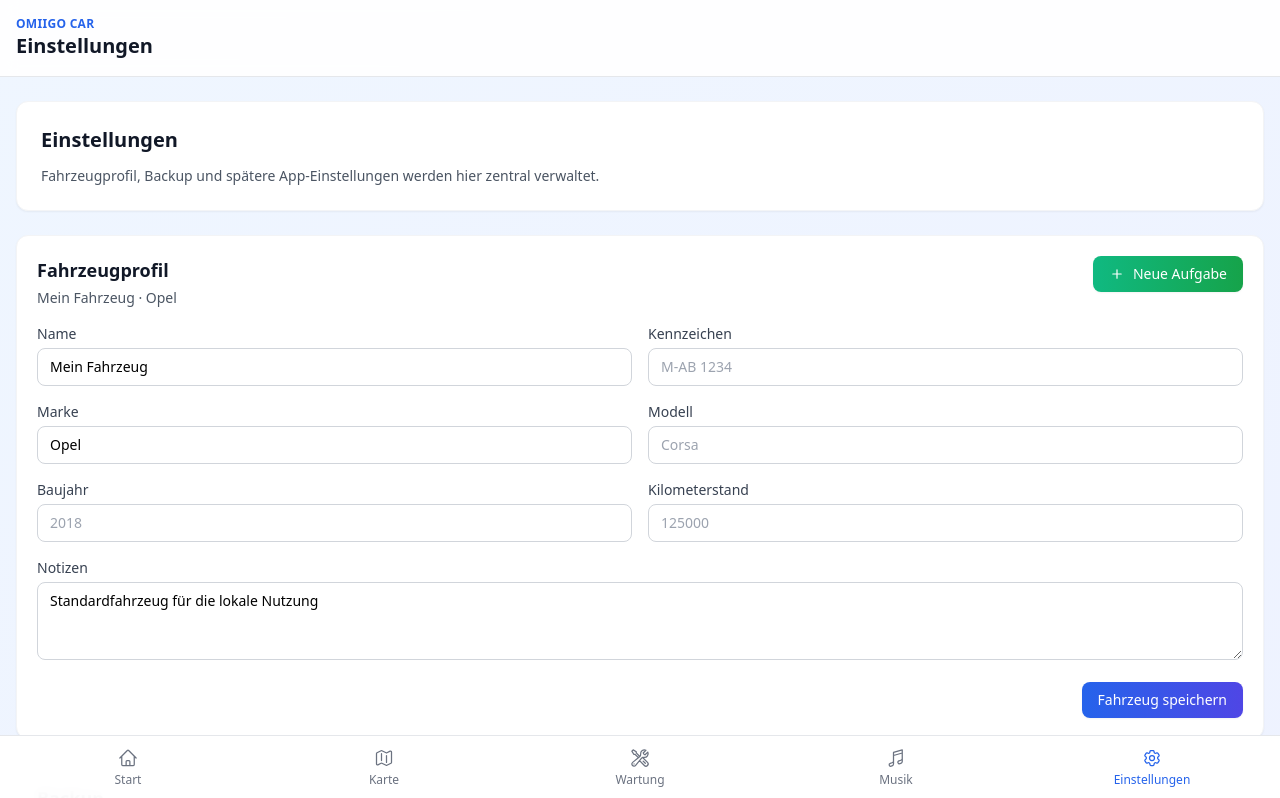
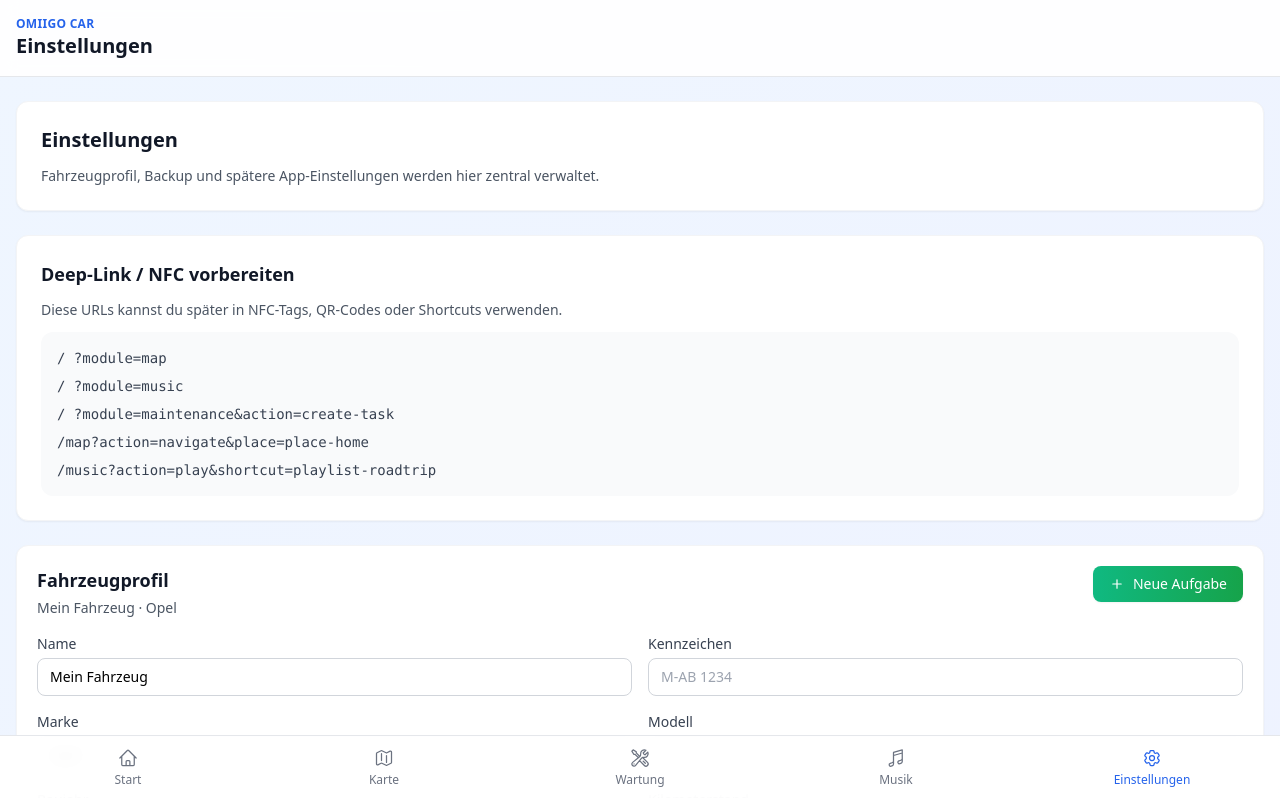
Before and after one commit to azetxxx/opel-check, a Vue app: page /settings in a window 1280 px wide. Shown: the top 798 px of the page. Built offline with nearby package versions, Linux system fonts and the light colour scheme.

Commit message:
feat: add deep link and NFC-ready routing

```diff
--- a/src/pages/HomePage.vue
+++ b/src/pages/HomePage.vue
@@ -8,8 +8,8 @@ import {
   PlusCircleIcon,
   WrenchScrewdriverIcon
 } from '@heroicons/vue/24/outline';
-import { computed } from 'vue';
-import { RouterLink } from 'vue-router';
+import { computed, onMounted } from 'vue';
+import { RouterLink, useRoute, useRouter } from 'vue-router';
 import { useMaintenanceData } from '../composables/useMaintenanceData';
 import { useMaintenanceLogs } from '../composables/useMaintenanceLogs';
 import { usePlaylistShortcuts } from '../composables/usePlaylistShortcuts';
@@ -18,6 +18,10 @@ import { useVehicleProfile } from '../composables/useVehicleProfile';
 import type { NavigationProvider, SavedPlace } from '../types/map';
 import { formatDisplayDate } from '../utils/maintenanceDates';
 import { enrichTasks } from '../utils/maintenanceTasks';
+import { applyRootDeepLinkRedirect } from '../utils/deepLinks';
+
+const route = useRoute();
+const router = useRouter();
 
 const { maintenanceTasks } = useMaintenanceData();
 const { logs } = useMaintenanceLogs();
@@ -98,6 +102,10 @@ const openPlace = (place: SavedPlace) => {
 const openPlaylist = (url: string) => {
   window.open(url, '_blank', 'noopener,noreferrer');
 };
+
+onMounted(() => {
+  applyRootDeepLinkRedirect(route, router);
+});
 </script>
 
 <template>
--- a/src/pages/MaintenancePage.vue
+++ b/src/pages/MaintenancePage.vue
@@ -1,5 +1,6 @@
 <script setup lang="ts">
 import { computed, onErrorCaptured, onMounted, onUnmounted, ref, watch } from 'vue';
+import { useRoute } from 'vue-router';
 import AppHeader from '../components/AppHeader.vue';
 import DashboardOverview from '../components/DashboardOverview.vue';
 import LogModal from '../components/LogModal.vue';
@@ -12,6 +13,8 @@ import { useVehicleProfile } from '../composables/useVehicleProfile';
 import type { MaintenanceTask, TaskGroupKey } from '../types/maintenance';
 import { formatDisplayDate, getCurrentDate, getNextCheckDate, toDateInputValue } from '../utils/maintenanceDates';
 import { buildDefaultCollapsedGroups, enrichTasks, getAutoCollapsedGroups, groupTasksByFrequency } from '../utils/maintenanceTasks';
+
+const route = useRoute();
 
 const { maintenanceTasks, updateTask, saveTask, archiveTask, resetTasks } = useMaintenanceData();
 const { logs, addLog, isLoading, openLogModal } = useMaintenanceLogs();
@@ -102,16 +105,22 @@ watch(groupedTasks, (groups) => {
   collapsedGroups.value = getAutoCollapsedGroups(groups);
 }, { immediate: true });
 
+const openCreateTaskModal = () => {
+  editingTask.value = null;
+  isTaskModalOpen.value = true;
+};
+
+watch(() => route.query.action, (action) => {
+  if (action === 'create-task') {
+    openCreateTaskModal();
+  }
+}, { immediate: true });
+
 onMounted(() => window.addEventListener('keydown', handleKeydown));
 onUnmounted(() => window.removeEventListener('keydown', handleKeydown));
 
 const toggleGroup = (frequency: TaskGroupKey) => {
   collapsedGroups.value[frequency] = !collapsedGroups.value[frequency];
-};
-
-const openCreateTaskModal = () => {
-  editingTask.value = null;
-  isTaskModalOpen.value = true;
 };
 
 const openEditTaskModal = (task: MaintenanceTask) => {
--- a/src/pages/MapPage.vue
+++ b/src/pages/MapPage.vue
@@ -1,9 +1,11 @@
 <script setup lang="ts">
 import { MapPinIcon, PencilSquareIcon, PlusIcon, TrashIcon } from '@heroicons/vue/24/outline';
-import { computed, reactive, ref } from 'vue';
+import { computed, reactive, ref, watch } from 'vue';
+import { useRoute } from 'vue-router';
 import { useSavedPlaces } from '../composables/useSavedPlaces';
 import type { NavigationProvider, SavedPlace } from '../types/map';
 
+const route = useRoute();
 const { places, upsertPlace, removePlace } = useSavedPlaces();
 
 const editingId = ref<string | null>(null);
@@ -79,6 +81,21 @@ const openProvider = (place: SavedPlace, provider: NavigationProvider) => {
 
   window.open(urls[provider], '_blank', 'noopener,noreferrer');
 };
+
+const applyDeepLinkAction = () => {
+  const action = typeof route.query.action === 'string' ? route.query.action : null;
+  const placeId = typeof route.query.place === 'string' ? route.query.place : null;
+  const provider = typeof route.query.provider === 'string' ? route.query.provider as NavigationProvider : null;
+
+  if (action !== 'navigate' || !placeId) return;
+
+  const place = places.value.find((item) => item.id === placeId);
+  if (!place) return;
+
+  openProvider(place, provider && place.providers.includes(provider) ? provider : (place.providers[0] ?? 'google'));
+};
+
+watch(() => route.fullPath, applyDeepLinkAction, { immediate: true });
 </script>
 
 <template>
--- a/src/pages/MusicPage.vue
+++ b/src/pages/MusicPage.vue
@@ -1,9 +1,11 @@
 <script setup lang="ts">
 import { MusicalNoteIcon, PencilSquareIcon, PlusIcon, TrashIcon } from '@heroicons/vue/24/outline';
-import { computed, reactive, ref } from 'vue';
+import { computed, reactive, ref, watch } from 'vue';
+import { useRoute } from 'vue-router';
 import { usePlaylistShortcuts } from '../composables/usePlaylistShortcuts';
 import type { MusicProvider, PlaylistShortcut } from '../types/music';
 
+const route = useRoute();
 const { shortcuts, upsertShortcut, removeShortcut } = usePlaylistShortcuts();
 
 const editingId = ref<string | null>(null);
@@ -61,6 +63,20 @@ const editShortcut = (item: PlaylistShortcut) => {
 const openShortcut = (item: PlaylistShortcut) => {
   window.open(item.url, '_blank', 'noopener,noreferrer');
 };
+
+const applyDeepLinkAction = () => {
+  const action = typeof route.query.action === 'string' ? route.query.action : null;
+  const shortcutId = typeof route.query.shortcut === 'string' ? route.query.shortcut : null;
+
+  if (action !== 'play' || !shortcutId) return;
+
+  const shortcut = shortcuts.value.find((item) => item.id === shortcutId);
+  if (!shortcut) return;
+
+  openShortcut(shortcut);
+};
+
+watch(() => route.fullPath, applyDeepLinkAction, { immediate: true });
 
 const groupedCounts = computed(() => {
   return providerOptions.map((provider) => ({
--- a/src/pages/SettingsPage.vue
+++ b/src/pages/SettingsPage.vue
@@ -54,6 +54,20 @@ const importBackup = async (file: File) => {
       </p>
     </section>
 
+    <section class="bg-white rounded-xl shadow-sm border border-gray-100 p-6 space-y-3">
+      <h3 class="text-lg font-semibold text-gray-900">Deep-Link / NFC vorbereiten</h3>
+      <p class="text-sm text-gray-600">
+        Diese URLs kannst du später in NFC-Tags, QR-Codes oder Shortcuts verwenden.
+      </p>
+      <div class="space-y-2 text-sm font-mono text-gray-700 bg-gray-50 rounded-xl p-4 overflow-auto">
+        <div>/ ?module=map</div>
+        <div>/ ?module=music</div>
+        <div>/ ?module=maintenance&amp;action=create-task</div>
+        <div>/map?action=navigate&amp;place=place-home</div>
+        <div>/music?action=play&amp;shortcut=playlist-roadtrip</div>
+      </div>
+    </section>
+
     <VehicleProfileCard :vehicle="activeVehicle" @save="saveVehicleProfile" />
     <BackupPanel :is-importing="isImportingBackup" @export="exportBackup" @import-file="importBackup" />
   </section>
--- a/src/router.ts
+++ b/src/router.ts
@@ -9,9 +9,13 @@ export const router = createRouter({
   history: createWebHistory(),
   routes: [
     { path: '/', name: 'home', component: HomePage },
+    { path: '/home', redirect: '/' },
     { path: '/map', name: 'map', component: MapPage },
     { path: '/maintenance', name: 'maintenance', component: MaintenancePage },
+    { path: '/wartung', redirect: '/maintenance' },
     { path: '/music', name: 'music', component: MusicPage },
-    { path: '/settings', name: 'settings', component: SettingsPage }
+    { path: '/musik', redirect: '/music' },
+    { path: '/settings', name: 'settings', component: SettingsPage },
+    { path: '/einstellungen', redirect: '/settings' }
   ]
 });
--- /dev/null
+++ b/src/utils/deepLinks.ts
@@ -0,0 +1,36 @@
+import type { RouteLocationNormalizedLoaded, Router } from 'vue-router';
+
+export const MODULE_ROUTE_MAP = {
+  home: '/',
+  map: '/map',
+  maintenance: '/maintenance',
+  music: '/music',
+  settings: '/settings'
+} as const;
+
+export type DeepLinkModule = keyof typeof MODULE_ROUTE_MAP;
+
+export const resolveModulePath = (moduleName?: string | null) => {
+  if (!moduleName) return null;
+  const key = moduleName.toLowerCase() as DeepLinkModule;
+  return MODULE_ROUTE_MAP[key] ?? null;
+};
+
+export const normalizeQueryString = (value: unknown) => {
+  return typeof value === 'string' ? value : null;
+};
+
+export const applyRootDeepLinkRedirect = (route: RouteLocationNormalizedLoaded, router: Router) => {
+  const moduleName = normalizeQueryString(route.query.module);
+  const target = resolveModulePath(moduleName);
+
+  if (!target || target === route.path) return;
+
+  router.replace({
+    path: target,
+    query: {
+      ...route.query,
+      module: undefined
+    }
+  });
+};
```
